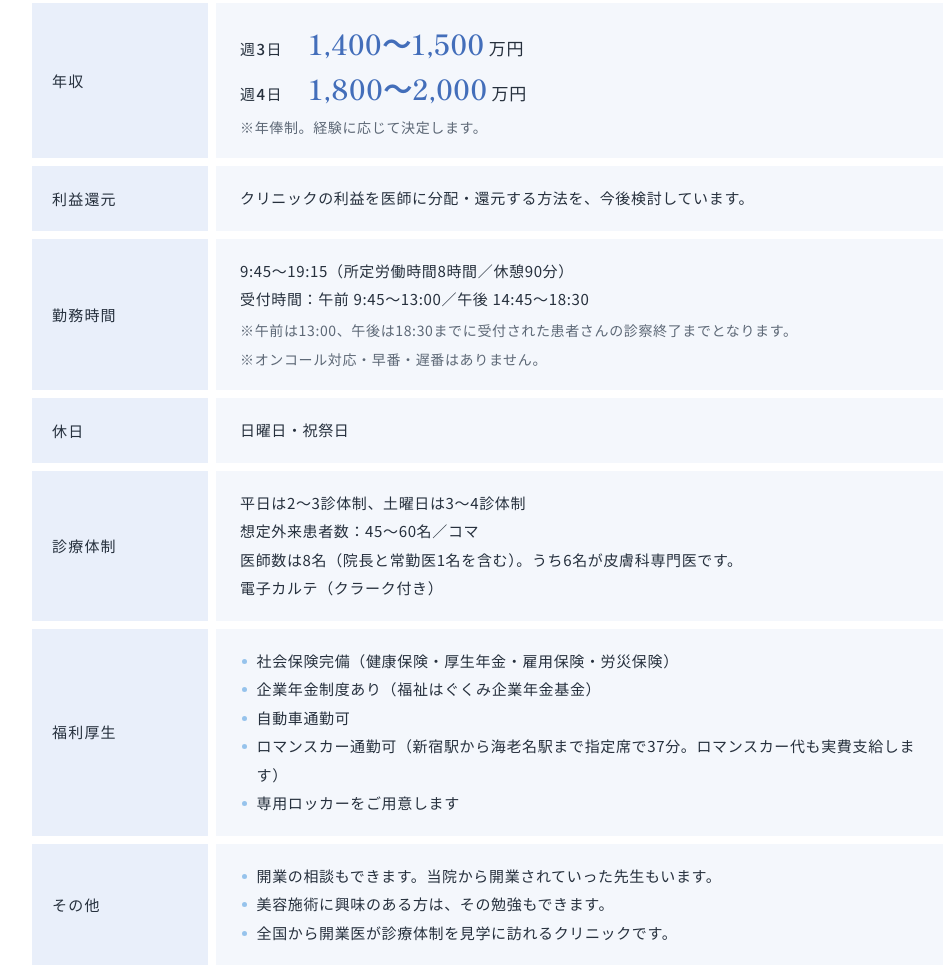
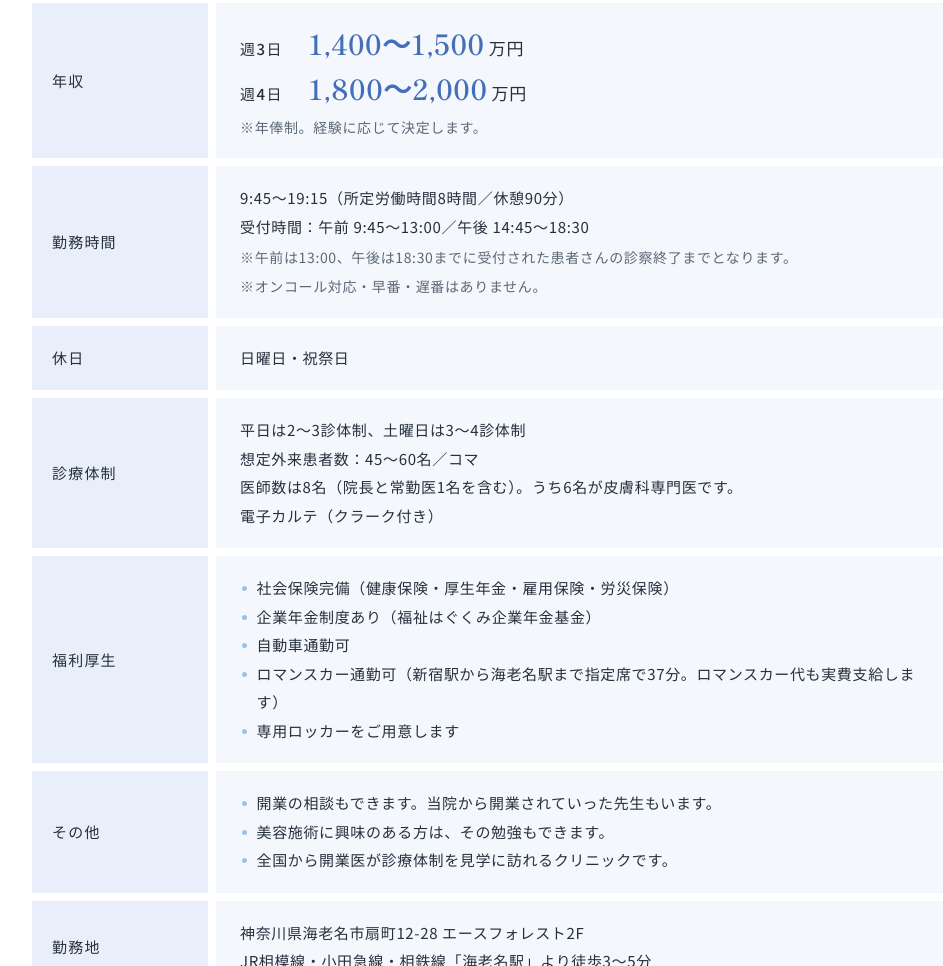
Before and after one commit to kotaka0424/doctor-recruit-preview, a plain HTML site: page index.html in a window 1280 px wide. Shown: the part 8908-9874 px from the top of the page, without its empty margins (148-1091 px from the left). Drawn offline with nearby package versions, Linux system fonts and the light colour scheme.

Commit message:
Remove profit-sharing row from full-time requirements
Co-Authored-By: Claude Fable 5.2 <noreply@anthropic.com>

```diff
--- a/index.html
+++ b/index.html
@@ -869,10 +869,6 @@ body { margin: 0; background: #fff; }
           </dd>
         </div>
         <div class="mdr-dl__row">
-          <dt>利益還元</dt>
-          <dd>クリニックの利益を医師に分配・還元する方法を、今後検討しています。</dd>
-        </div>
-        <div class="mdr-dl__row">
           <dt>勤務時間</dt>
           <dd>
             <p>9:45〜19:15（所定労働時間8時間／休憩90分）</p>
```
